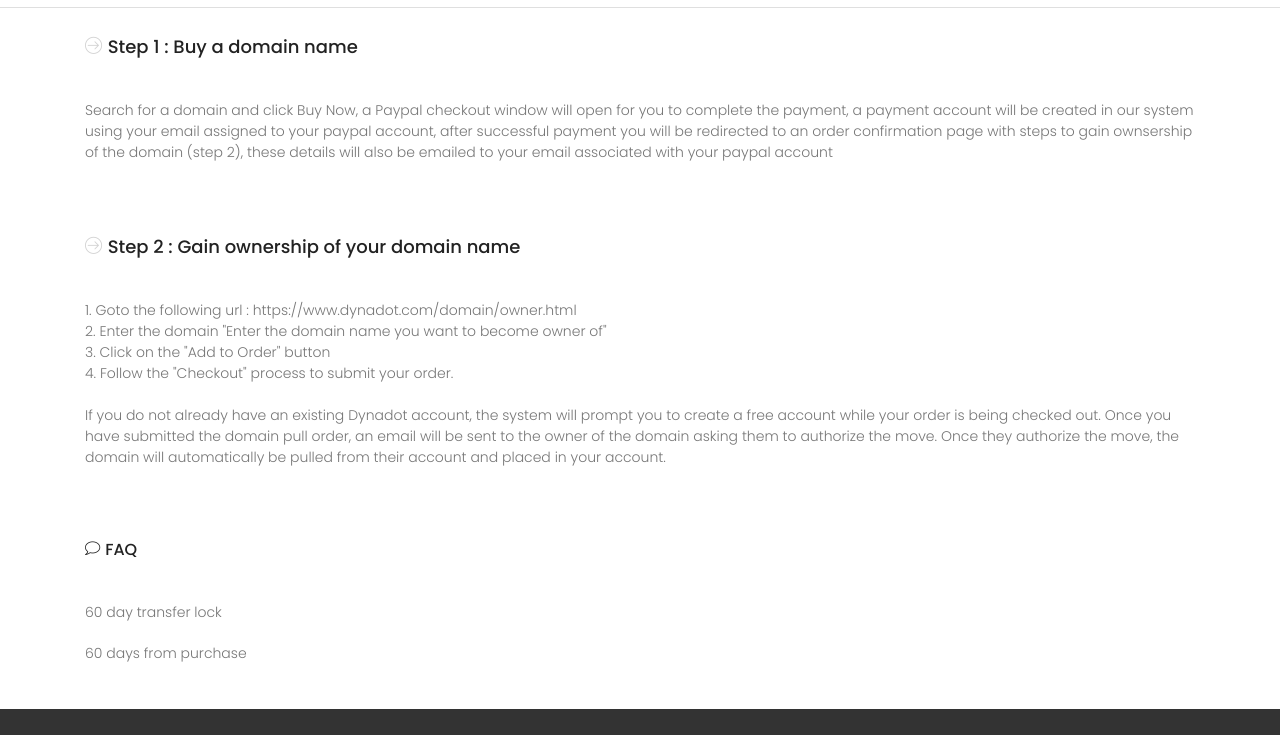
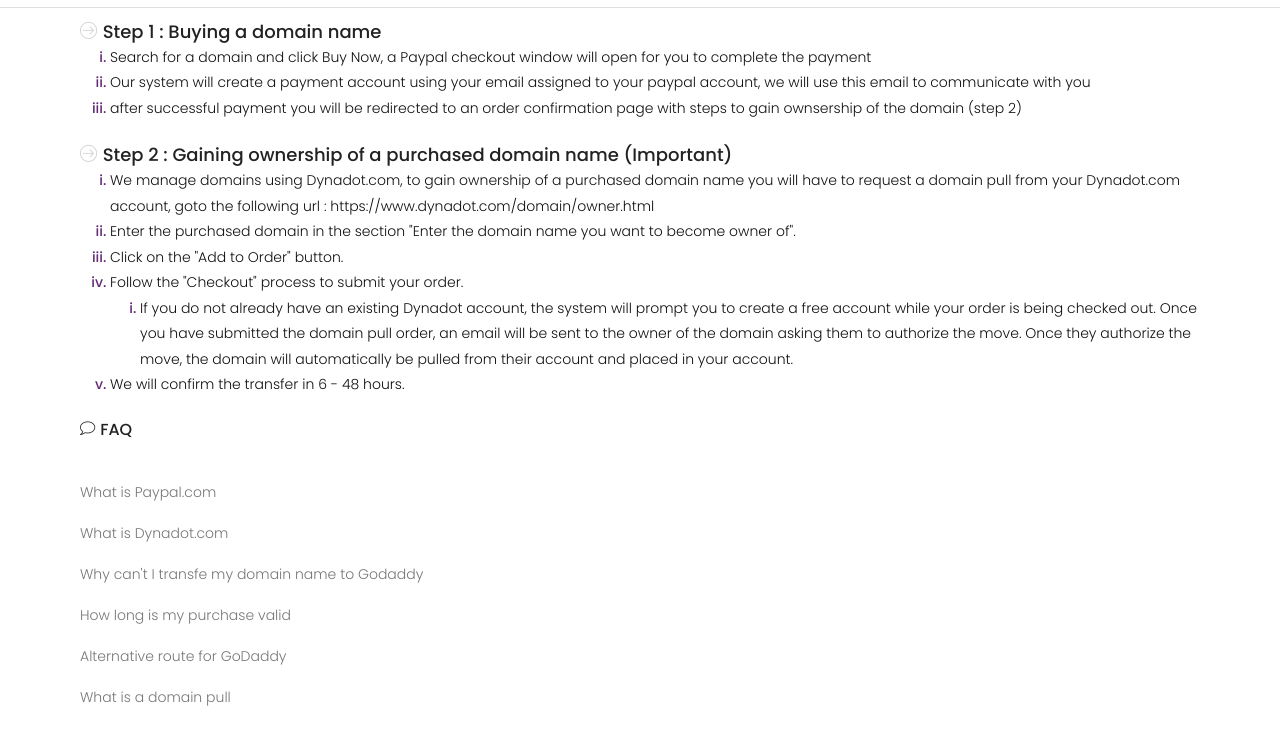
Before and after one commit to chimbel/Tantra.me, a plain HTML site: page transact/index.html in a window 1280 px wide. Shown: the part 65-800 px from the top of the page. Drawn offline with nearby package versions, Linux system fonts and the light colour scheme.

Commit message:
first commit

```diff
--- a/css/main.css
+++ b/css/main.css
@@ -1216,7 +1216,7 @@ h1, h2, h3, h4, h5, h6 {
 
 .ordered-list-roman li span {
   font-weight: 300;
-  color: #777777;
+  color: #111;
 }
 
 .single-input {
@@ -2436,7 +2436,7 @@ nav a:hover {
 }
 
 .about-generic-area .border-top-generic {
-  padding: 25px 15px;
+  padding: 10px 10px;
 }
 
 .about-generic-area p {
--- a/transact/index.html
+++ b/transact/index.html
@@ -67,14 +67,10 @@
 
 					<div class="card card-body bg-white">
 
-						<h3 class="card-title">
-							Your order is complete!
-
-						</h3>
-									 <b>Order Date : <span id="order-date" class="label label-success"></span></b>
-									  <b>Order Id :  <span id="order-id"></span></b>
-								 	<b>Item : <span id="domain-name" class="label label-success"></span></b>
-									<b>Amount : $69 (Paid via Paypal email : <span id="payment-email" class="label label-success"></span>)</b>
+									 Order Date : <span style="font-weight:500; color:black" id="order-date" class="label label-success">27 Dec 2020</span><br>
+										Order Id :  <span style="font-weight:500; color:black" id="order-id"></span><br>
+								 	Item : <span style="font-weight:500; color:black" id="domain-name" class="label label-success"></span><br>
+									Amount : <span style="font-weight:500; color:black" id="payment-email" class="label label-success">$69 (Paid via Paypal email : )</span>
 						</div>
 
 					<div class="alert alert-success" id="status-msg" role="alert">
@@ -88,34 +84,47 @@
 
 			<section class="about-generic-area">
 					<div class="container border-top-generic">
-					<h4 class="about-title mb-40"><span id="step1" class="lnr lnr-arrow-right-circle" style="color:lightgrey"></span> Step 1 : Buy a domain name</h4>
+					<h4 class="about-title"><span id="step1" class="lnr lnr-arrow-right-circle" style="color:lightgrey"></span> Step 1 : Buying a domain name</h4>
 					<div class="row">
 
 						<div class="col-md-12">
-								<p>
-									Search for a domain and click Buy Now, a Paypal checkout window will open for you to complete the payment, a payment account will be created in our system using your email assigned to your paypal account, after successful payment you will be redirected to an order confirmation page with steps to gain ownsership of the domain (step 2), these details will also be emailed to your email associated with your paypal account
-								</p>
+									<ol class="ordered-list-roman">
+										<li><span>
+											Search for a domain and click Buy Now, a Paypal checkout window will open for you to complete the payment
+											</span>
+										</li>
+							<li><span>
+								Our system will create a payment account using your email assigned to your paypal account, we will use this email to communicate with you
+								</span>
+							</li>
+
+							<li><span>
+								after successful payment you will be redirected to an order confirmation page with steps to gain ownsership of the domain (step 2)
+								</span>
+							</li>
+									</ol>
 						</div>
 					</div>
 				</div>
 
 				<div class="container border-top-generic">
-					<h4 class="about-title mb-40"><span id="step2" class="lnr lnr-arrow-right-circle" style="color:lightgrey"></span> Step 2 : Gain ownership of your domain name</h4>
+					<h4 class="about-title"><span id="step2" class="lnr lnr-arrow-right-circle" style="color:lightgrey"></span> Step 2 : Gaining ownership of a purchased domain name (Important)</h4>
 					<div class="row">
-						<div class="col-md-12">
-								<p>
-									1. Goto the following url : https://www.dynadot.com/domain/owner.html
-									<br>
-									2. Enter the domain "Enter the domain name you want to become owner of"
-									<br>
-									3. Click on the "Add to Order" button
-									<br>
-									4. Follow the "Checkout" process to submit your order.
-									<br>
-									<br>
-									If you do not already have an existing Dynadot account, the system will prompt you to create a free account while your order is being checked out. Once you have submitted the domain pull order, an email will be sent to the owner of the domain asking them to authorize the move. Once they authorize the move, the domain will automatically be pulled from their account and placed in your account.
+						<div class="col-md-12"><ol class="ordered-list-roman">
+										<li>
+											<span>We manage domains using Dynadot.com, to gain ownership of a purchased domain name you will have to request a domain pull from your Dynadot.com account, goto the following url : https://www.dynadot.com/domain/owner.html</span>
+										</li>
+													<li><span>Enter the purchased domain in the section "Enter the domain name you want to become owner of".</span></li>
+														<li><span>Click on the "Add to Order" button.</span></li>
+														<li><span>Follow the "Checkout" process to submit your order.</span></li>
+										<ol class="ordered-list">
 
-								</p>
+											<li><span>If you do not already have an existing Dynadot account, the system will prompt you to create a free account while your order is being checked out. Once you have submitted the domain pull order, an email will be sent to the owner of the domain asking them to authorize the move. Once they authorize the move, the domain will automatically be pulled from their account and placed in your account.</span></li>
+
+											</ol>
+														<li><span>We will confirm the transfer in 6 - 48 hours.</span></li>
+
+							</ol>
 						</div>
 					</div>
 				</div>
@@ -129,19 +138,33 @@
 					<h5 class="about-title mb-40"><span class="lnr lnr-bubble"></span> FAQ</h5>
 					<div class="row">
 						<div class="col-md-12">
-							<div class="img-text">
+
 							<p>
-								60 day transfer lock
+								What is Paypal.com
 							</p>
-							</div>
-						</div>
-						<div class="col-md-12">
-							<div class="img-text">
+
+
+							<p>
+								What is Dynadot.com
+							</p>
+
 
 								<p>
-									60 days from purchase
+									Why can't I transfe my domain name to Godaddy
 								</p>
-							</div>
+
+
+								<p>
+									How long is my purchase valid
+								</p>
+
+							<p>
+									Alternative route for GoDaddy
+								</p>
+
+							<p>
+									What is a domain pull
+								</p>
 						</div>
 					</div>
 
```
